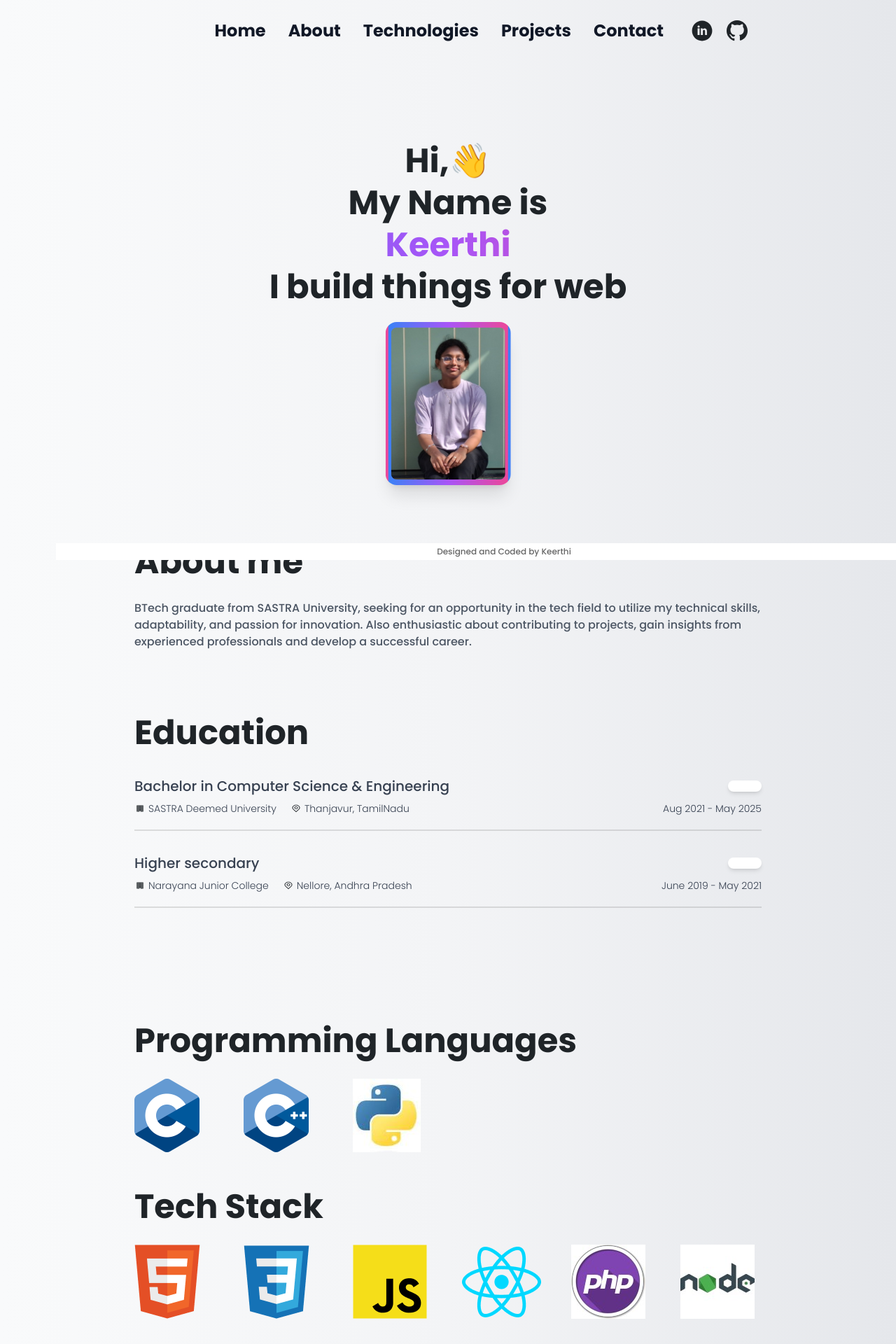
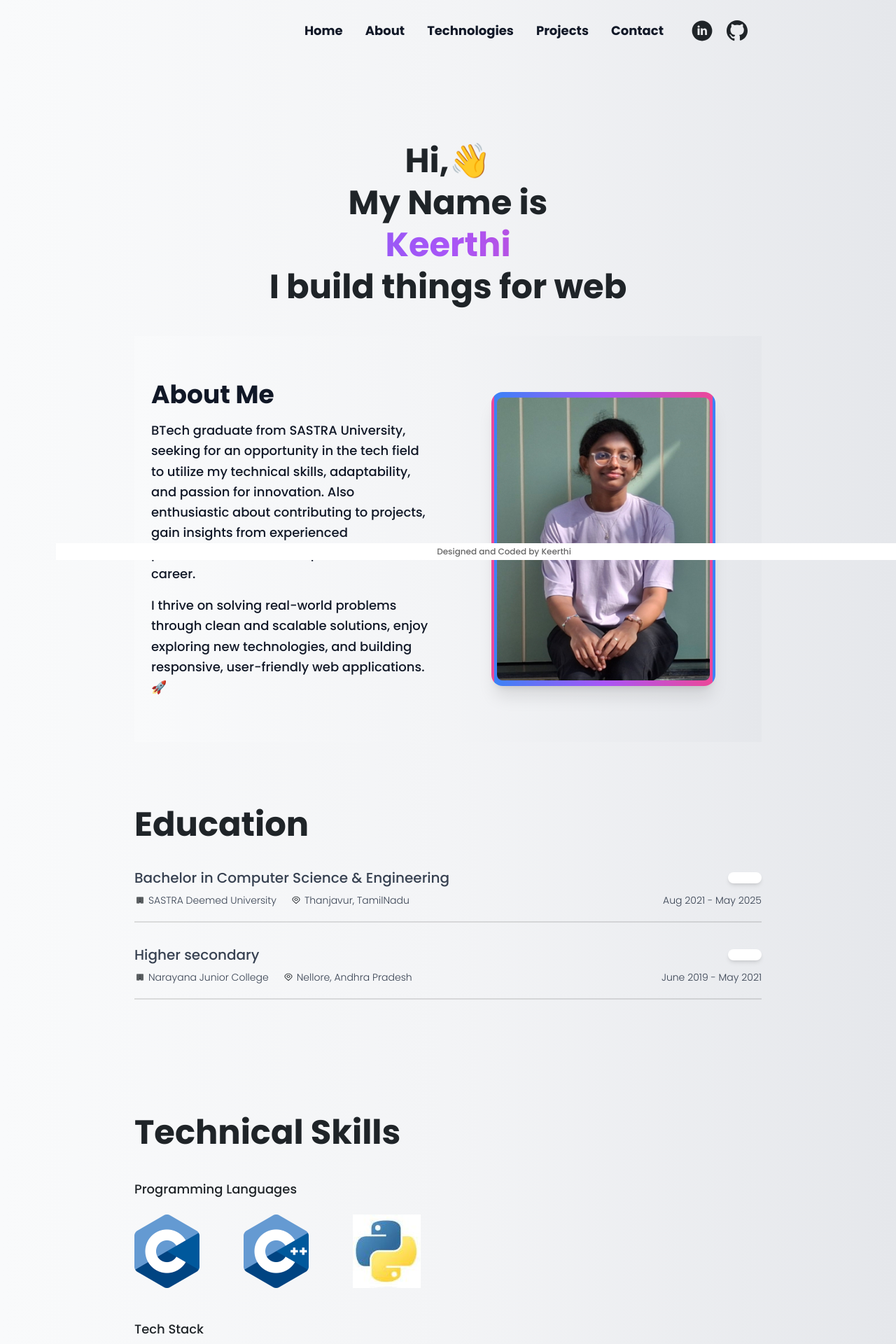
Before and after one commit to VennaKeerthi/Portfolio, a React (Create React App) app: page / in a window 1280 px wide. Shown: the top 1920 px of the page at 70% size. Built offline with nearby package versions, Linux system fonts and the light colour scheme.

Commit message:
modified

```diff
--- a/src/Components/Header.js
+++ b/src/Components/Header.js
@@ -35,27 +35,27 @@ function Header() {
       <nav className={`${!isOpen ? "hidden" : ""} text-center md:flex justify-between`}>
         <ul className="dark:text-light-content text-lg font-bold md:flex items-center md:space-x-8 md:mr-10">
           <li>
-            <a href="#home" onClick={toggleClass} className="text-2xl hover:underline underline-offset-4">
+            <a href="#home" onClick={toggleClass} className="text-lg hover:underline underline-offset-4">
                Home
           </a>
         </li>
         <li>
-          <a href="#about" onClick={toggleClass} className="text-2xl hover:underline underline-offset-4">
+          <a href="#about" onClick={toggleClass} className="text-lg hover:underline underline-offset-4">
             About
           </a>
         </li>
         <li>
-          <a href="#technologies" onClick={toggleClass} className="text-2xl hover:underline underline-offset-4">
+          <a href="#technologies" onClick={toggleClass} className="text-lg hover:underline underline-offset-4">
             Technologies
           </a>
         </li>
         <li>
-          <a href="#projects" onClick={toggleClass} className="text-2xl hover:underline underline-offset-4">
+          <a href="#projects" onClick={toggleClass} className="text-lg hover:underline underline-offset-4">
             Projects
           </a>
         </li>
         <li>
-          <a href="#contact" onClick={toggleClass} className="text-2xl hover:underline underline-offset-4">
+          <a href="#contact" onClick={toggleClass} className="text-lg hover:underline underline-offset-4">
             Contact
           </a>
         </li>
--- a/src/Pages/About.js
+++ b/src/Pages/About.js
@@ -5,13 +5,33 @@ import { personalDetails, eduDetails } from "../Details";
 function About() {
   return (
     <main className="container mx-auto max-width pt-10 pb-20 ">
-      <section>
-            <h1 className="text-2xl pt-10 text-dark-heading dark:text-light-heading md:text-4xl xl:text-5xl xl:leading-tight font-bold">
-          About me
-          </h1><br></br>
-            <p className="card-text">{personalDetails.about}</p>
+      <section className="w-full bg-gradient-to-r py-16 px-6">
+      <div className="max-w-6xl mx-auto flex flex-col md:flex-row items-center gap-10">
 
-      </section>
+        {/* Left Side - About Me Text */}
+        <div className="flex-1 text-center md:text-left">
+          <h2 className="text-3xl md:text-4xl font-bold mb-4">About Me</h2>
+          <p className="text-lg leading-relaxed mb-4">
+            {personalDetails.about}
+          </p>
+          <p className="text-lg leading-relaxed">
+            I thrive on solving real-world problems through clean and scalable solutions, enjoy exploring new technologies, and building responsive, user-friendly web applications. 🚀
+          </p>
+        </div>
+
+        {/* Right Side - Image */}
+        <div className="flex-1 flex justify-center">
+          <img
+            className="w-60 md:w-80 rounded-2xl shadow-xl border-4 border-transparent
+                  bg-gradient-to-r from-blue-500 via-purple-500 to-pink-500 p-1
+                  hover:scale-105 transition-transform duration-300 ease-in-out"
+            src={personalDetails.img}
+            alt="About Me"
+
+          />
+        </div>
+      </div>
+    </section>
 
       <section>
         <br></br><br></br><h1 className="text-2xl pt-10 text-dark-heading dark:text-light-heading md:text-4xl xl:text-5xl xl:leading-tight font-bold">
--- a/src/Pages/Home.js
+++ b/src/Pages/Home.js
@@ -4,7 +4,7 @@ import gsap from "gsap";
 import { personalDetails } from "../Details";
 
 function Home() {
-  const { name, tagline, img } = personalDetails;
+  const { name, tagline} = personalDetails;
   const h11 = useRef();
   const h12 = useRef();
   const h13 = useRef();
@@ -59,37 +59,35 @@ function Home() {
 
   return (
   <main className="container mx-auto max-width section">
-    <div className="text-center md:text-center">
+    <div className="flex flex-col md:flex-row items-center md:items-center justify-between">
+
+      {/* Left: Text */}
+      <div className="text-center md:text-center flex-1">
         <h1
           ref={h11}
-        className="text-2xl text-dark-heading dark:text-light-heading md:text-4xl xl:text-5xl xl:leading-tight font-bold"
+          className="text-2xl text-dark-heading dark:text-light-heading
+                     md:text-4xl xl:text-5xl xl:leading-tight font-bold"
         >
           Hi,👋<br />My Name is
         </h1>
+
         <h1
           ref={h12}
-        className="text-2xl bg-clip-text bg-gradient text-transparent md:text-4xl xl:text-5xl xl:leading-tight font-bold"
+          className="text-2xl bg-clip-text bg-gradient text-transparent
+                     md:text-4xl xl:text-5xl xl:leading-tight font-bold"
         >
           {name}
         </h1>
+
         <h2
           ref={h13}
-        className="text-2xl text-dark-heading dark:text-light-heading md:text-4xl xl:text-5xl xl:leading-tight font-bold"
+          className="text-2xl text-dark-heading dark:text-light-heading
+                     md:text-4xl xl:text-5xl xl:leading-tight font-bold"
         >
           {tagline}
         </h2>
+      </div>
 
-      {/* 👇 Image directly after text */}
-      <div className="mt-5 flex justify-center md:justify-start">
-        <img
-          ref={myimageref}
-          className="w-1/2 md:w-1/5 rounded-2xl shadow-xl border-4 border-transparent
-                    bg-gradient-to-r from-blue-500 via-purple-500 to-pink-500 p-1
-                    hover:scale-105 transition-transform duration-300 ease-in-out"
-          src={img}
-          alt="Keerthi"
-        />
-      </div>
     </div>
   </main>
 );
--- a/src/Pages/Technologies.js
+++ b/src/Pages/Technologies.js
@@ -21,7 +21,12 @@ function Technologies() {
   return (
     <main className="container mx-auto max-width pt-10 pb-20 ">
       <section>
-        <h1 className="text-2xl pt-10 text-dark-heading dark:text-light-heading md:text-3xl xl:text-5xl xl:leading-tight font-bold">
+        <h1 className="text-2xl pt-10 text-dark-heading dark:text-light-heading md:text-4xl xl:text-5xl xl:leading-tight font-bold">
+          Technical Skills
+        </h1>
+      </section>
+      <section>
+        <h1 className="text-lg pt-10 text-dark-heading dark:text-light-heading md:text-lg xl:text-lg xl:leading-tight">
           Programming Languages
         </h1>
       </section>
@@ -32,7 +37,7 @@ function Technologies() {
       </section>
       <br></br><br></br>
       <section>
-        <h1 className="text-2xl text-dark-heading dark:text-light-heading md:text-4xl xl:text-5xl xl:leading-tight font-bold">
+        <h1 className="text-lg text-dark-heading dark:text-light-heading md:text-lg xl:text-lg xl:leading-tight ">
           Tech Stack
         </h1>
       </section>
@@ -45,7 +50,7 @@ function Technologies() {
         <img src={nodejs} title="Node.js" alt="" />
       </section>
       <section>
-        <h1 className="text-2xl pt-10 text-dark-heading dark:text-light-heading md:text-3xl xl:text-5xl xl:leading-tight font-bold">
+        <h1 className="text-lg pt-10 text-dark-heading dark:text-light-heading md:text-lg xl:text-lg xl:leading-tight ">
           Databases
         </h1>
       </section>
@@ -54,7 +59,7 @@ function Technologies() {
         <img src={mongoDB} title="MongoDB" alt="" />
       </section>
       <section>
-        <h1 className="text-2xl pt-10 text-dark-heading dark:text-light-heading md:text-4xl xl:text-5xl xl:leading-tight font-bold">
+        <h1 className="text-lg pt-10 text-dark-heading dark:text-light-heading md:text-lg xl:text-;g xl:leading-tight ">
           Tools
         </h1>
       </section>
```
Lines whose indentation alone changed are shown as unchanged.
